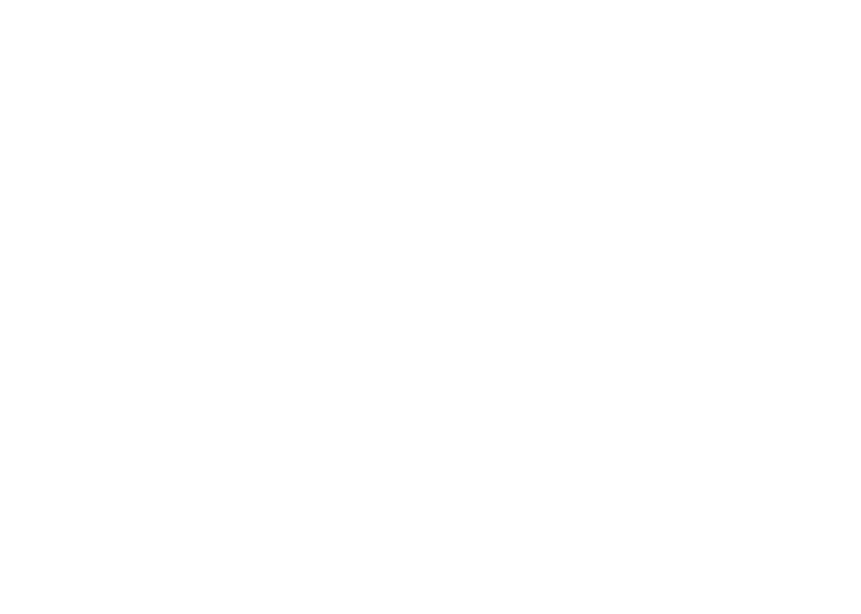
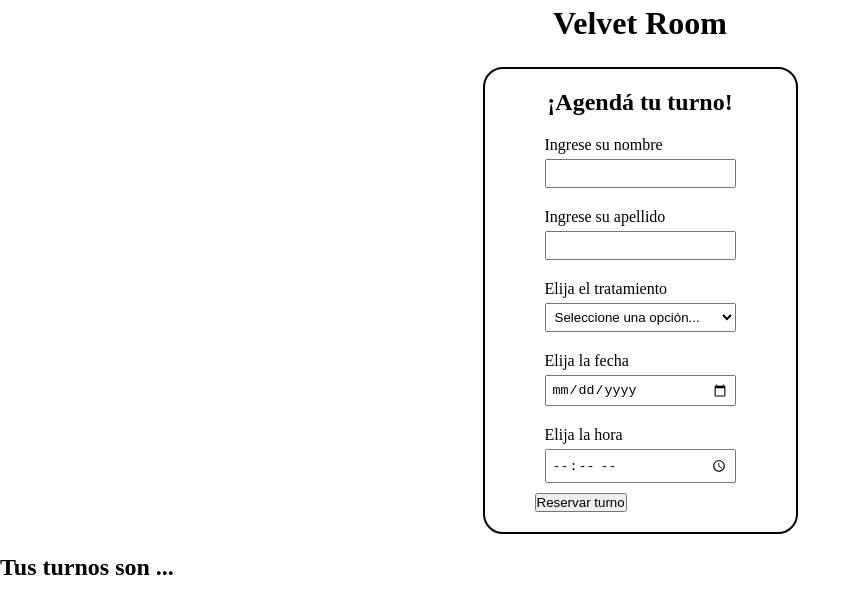
Before and after one commit to CaroMzz/VelvetRoom-CoderHouse-JS, a plain HTML site: page index.html in a window 1280 px wide. Shown: the whole page, without its empty margins (0-861 px from the left). Drawn offline with Linux system fonts and the light colour scheme.

Commit message:
Segundo commit:"Inicio del HTML y CSS"

```diff
--- /dev/null
+++ b/css/style.css
@@ -0,0 +1,34 @@
+*{
+    margin: 0;
+    padding: 0;
+}
+
+h1{
+    text-align: center;
+    padding: 5px;
+}
+
+#form-shifts-container{
+    width: fit-content;
+    justify-content: center;
+    margin: 20px auto;
+    padding: 20px 50px;
+    border: 2px solid ;
+    border-radius: 20px;
+}
+
+#form-shifts-container h2{
+    margin-bottom: 10px;
+    text-align: center;
+}
+
+#field{
+    padding: 10px;
+    display: flex;
+    flex-direction: column;
+}
+
+#field input, select{
+    padding: 5px;
+    margin-top: 5px;
+}
--- a/index.html
+++ b/index.html
@@ -3,9 +3,57 @@
 <head>
     <meta charset="UTF-8">
     <meta name="viewport" content="width=device-width, initial-scale=1.0">
+
+    <!-- CSS -->
+    <link rel="stylesheet" href="./css/style.css">
+
     <title>Velvet Room</title>
 </head>
 <body>
+    <h1>Velvet Room</h1>
+
+    <div id="form-shifts-container">
+        <h2>¡Agendá tu turno!</h2>
+
+        <form>
+            <div id="field">
+                <label for="name">Ingrese su nombre</label>
+                <input type="text" name="name" id="name" required>
+            </div>
+
+            <div id="field">
+                <label for="lastname">Ingrese su apellido</label>
+                <input type="text" name="lastname" id="lastname" required>
+            </div>
+
+            <div id="field">
+                <label for="options">Elija el tratamiento</label>
+                <select name="options" id="options" required>
+                    <option value="">Seleccione una opción...</option>
+                </select>
+            </div>
+
+            <div id="field">
+                <label for="date">Elija la fecha</label>
+                <input type="date" name="date" id="date" required>
+            </div>
+
+            <div id="field">
+                <label for="time">Elija la hora</label>
+                <input type="time" name="time" id="time">
+            </div>
+
+            <button type="submit">Reservar turno</button>
+        </form>
+    </div>
+
+    <div id="list-shifts-container">
+        <h2>Tus turnos son ...</h2>
+
+        <div id="list-shifts"></div>
+    </div>
+
+    <!-- JS -->
     <script src="./js/main.js"></script>
 </body>
 </html>
```
